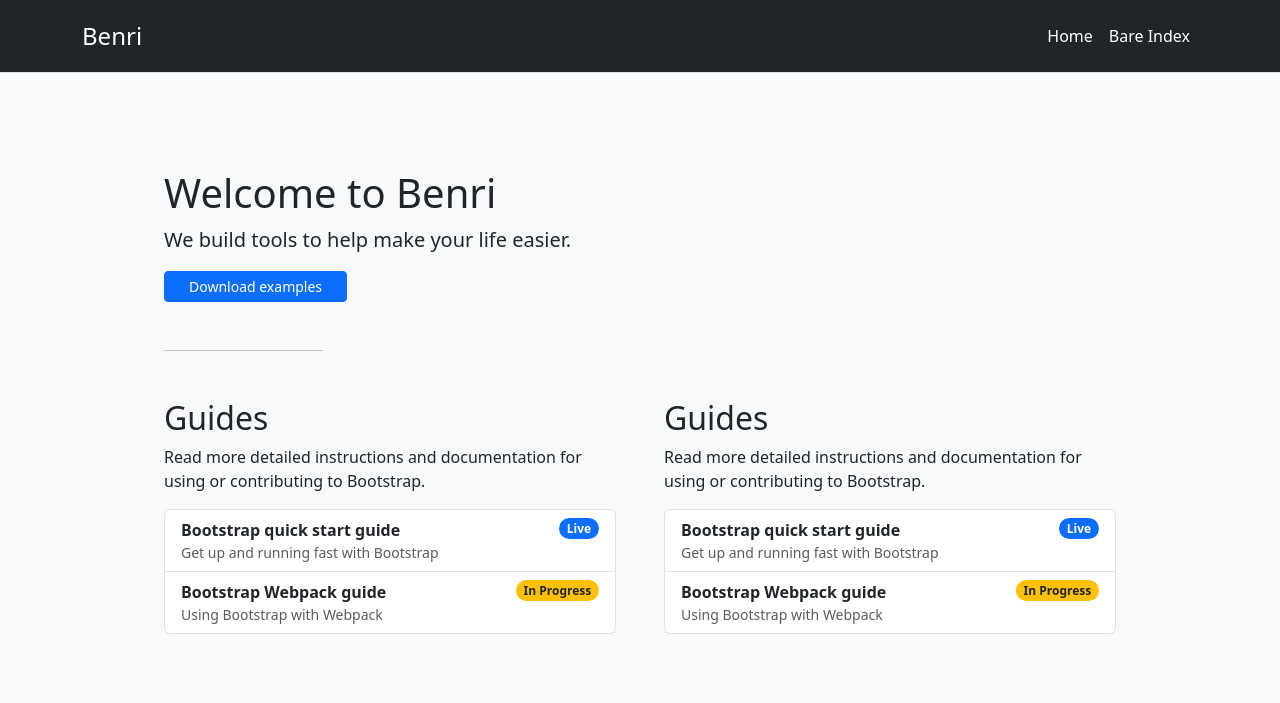
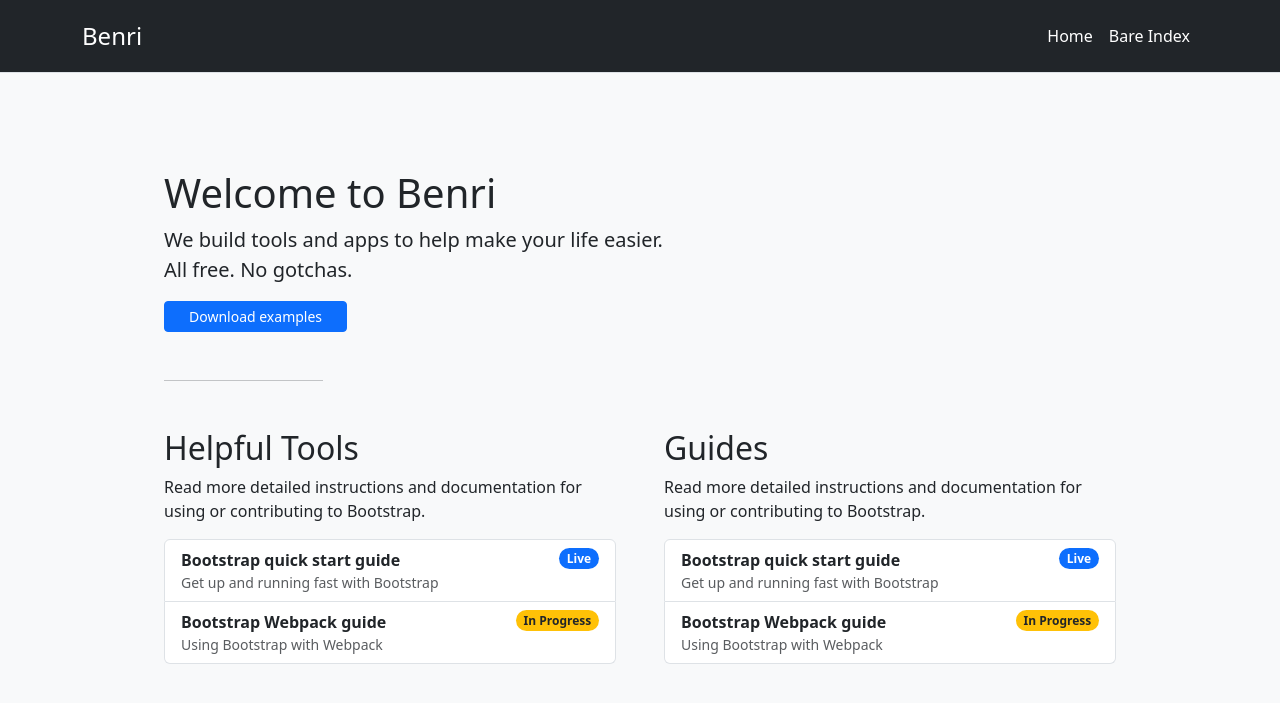
Before and after one commit to RixGpt/benri, a Jekyll site: the page built from index.md, in a window 1280 px wide. Shown: the top 703 px of the page. Built offline with Jekyll 4.4.1, drawn with Linux system fonts in a browser that asks for light colours.

Commit message:
Update index.md

```diff
--- a/index.md
+++ b/index.md
@@ -7,7 +7,8 @@ title: Welcome to Benri
   <div class="container py-5">
     <h1>Welcome to Benri</h1>
     <p class="fs-5 col-md-8">
-      We build tools to help make your life easier.
+      We build tools and apps to help make your life easier. <br>
+      All free. No gotchas.
     </p>
     <div class="mb-5">
       <a href="/docs/5.0/examples/" class="btn btn-primary btn-sm px-4">Download examples</a>
@@ -15,7 +16,7 @@ title: Welcome to Benri
     <hr class="col-3 col-md-2 mb-5">
     <div class="row g-5">
       <div class="col-md-6">
-        <h2>Guides</h2>
+        <h2>Helpful Tools</h2>
         <p>Read more detailed instructions and documentation for using or contributing to Bootstrap.</p>
         <div class="list-group">
           <a href="/docs/5.0/getting-started/introduction/" class="list-group-item list-group-item-action d-flex justify-content-between align-items-start">
```
